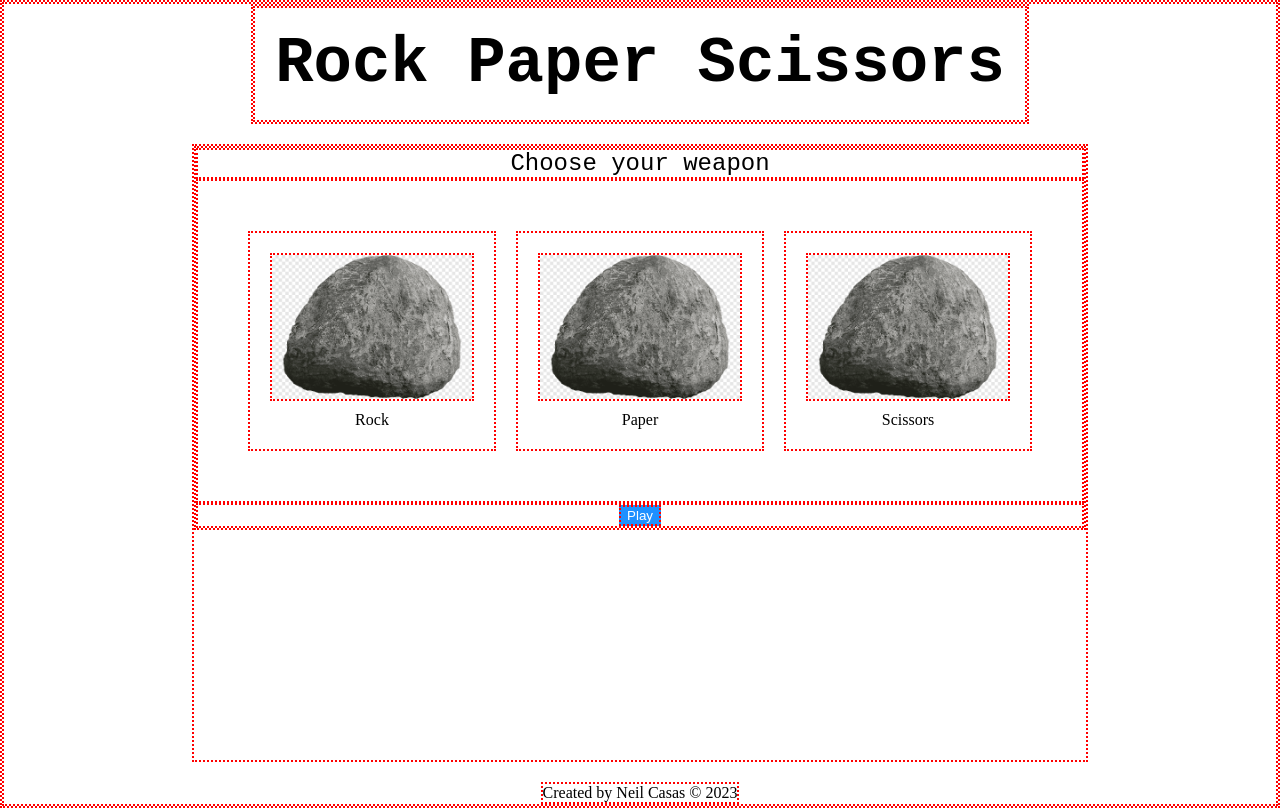
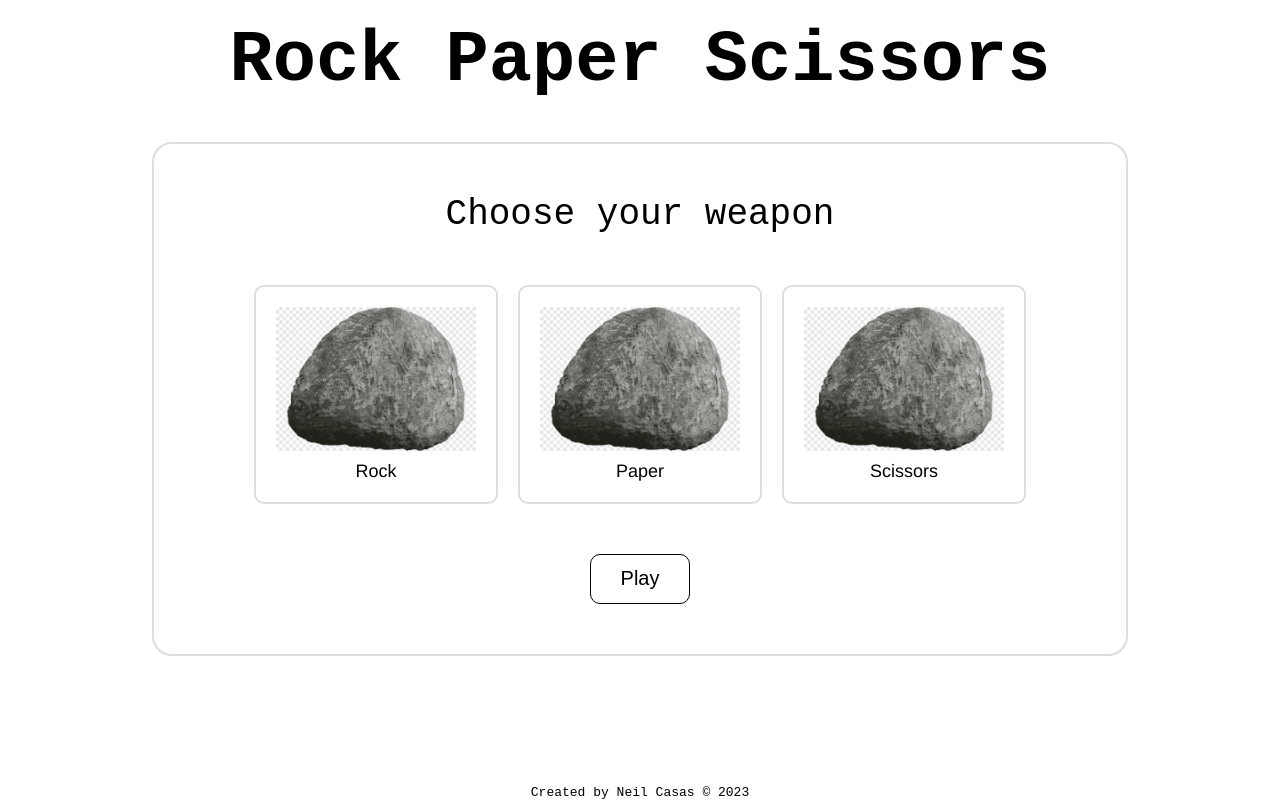
Before and after one commit to neilcasas/rockpaperscissors, a plain HTML site: page index.html in a window 1280 px wide. Drawn offline with Linux system fonts and the light colour scheme.

Commit message:
Changed border radius on choice container, play container, and button

```diff
--- a/styles.css
+++ b/styles.css
@@ -1,6 +1,7 @@
 * {
-    border: 2px dotted red;
+
 }
+
 body {
     display: flex;
     flex-direction: column;
@@ -17,7 +18,7 @@ div.header {
 
 div.header-text {
     font-family: monospace;
-    font-size: 64px;
+    font-size: 72px;
     font-weight: 700;
     padding: 20px;
 }
@@ -26,19 +27,32 @@ div.play-header {
     display: flex;
     justify-content: center;
     font-family: monospace;
-    font-size: 24px;
+    font-size: 36px;
+}
+.play-container {
+    display: flex;
+    flex-direction: column;
+    padding: 50px;
+    border: 2px solid rgb(218, 222, 226);
+    border-radius: 20px;
+
 }
 
 div.choice-container {
-    display:flex;
+    display: flex;
     padding: 50px;
     gap: 20px;
 }
+
 div.choice {
     display: flex;
     flex-direction: column;
     justify-content: center;
     align-items: center;
+    border: 2px solid rgb(218, 222, 226);
+    border-radius: 10px;
+    font-family: 'Franklin Gothic Medium', 'Arial Narrow', Arial, sans-serif;
+    font-size: 18px;
     padding:20px;
     gap: 10px;
 }
@@ -46,13 +60,19 @@ div.choice {
 img {
     width:200px;
 }
+
 div.play-btn-container{
     display: flex;
     justify-content: center;
 }
 #play-button {
-    background-color: dodgerblue;
-    color:white;
+    height: 50px;
+    width: 100px;
+    border: 1px solid black;
+    border-radius: 10px;
+    background-color: rgb(255, 255, 255);
+    font-size: 20px;
+    color:rgb(0, 0, 0);
 }
 
 div.body {
@@ -62,9 +82,5 @@ div.body {
 
 div.footer {
     flex: 0;
+    font-family: monospace;
 }
-
-.play-container {
-    display: flex;
-    flex-direction: column;
-}
```
